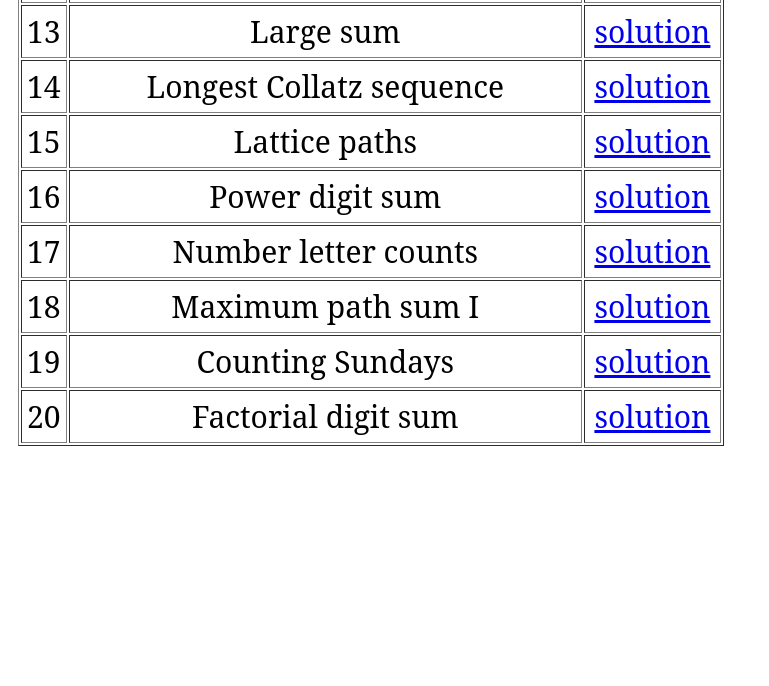
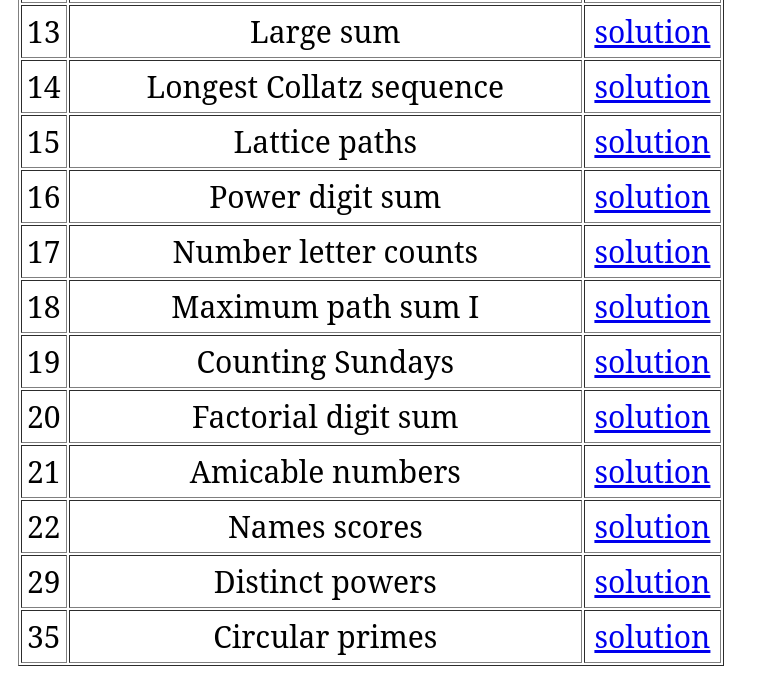
Before and after one commit to MrGusain/Project-Euler-Solutions, a plain HTML site: page index.html in a window 1280 px wide. Shown: the part 793-1479 px from the top of the page, without its empty margins (0-769 px from the left). Before the commit the page ends 1259 px from the top, so only its background shows below. Drawn offline with Linux system fonts and the light colour scheme.

Commit message:
links added

```diff
--- a/index.html
+++ b/index.html
@@ -306,6 +306,61 @@
 
 
 
+									<tr>
+				<td>
+					21
+				</td>
+				<td>
+					Amicable numbers
+				</td>
+				<td>
+					<a href="https://github.com/MrGusain/Project-Euler-Solutions/blob/main/problem021.py", target="_blank">solution</a>
+				</td>
+			</tr>
+
+
+
+												<tr>
+				<td>
+					22
+				</td>
+				<td>
+					Names scores
+				</td>
+				<td>
+					<a href="https://github.com/MrGusain/Project-Euler-Solutions/blob/main/problem022.py", target="_blank">solution</a>
+				</td>
+			</tr>
+
+
+
+															<tr>
+				<td>
+					29
+				</td>
+				<td>
+					Distinct powers
+				</td>
+				<td>
+					<a href="https://github.com/MrGusain/Project-Euler-Solutions/blob/main/problem029.py", target="_blank">solution</a>
+				</td>
+			</tr>
+
+
+																		<tr>
+				<td>
+					35
+				</td>
+				<td>
+					Circular primes
+				</td>
+				<td>
+					<a href="https://github.com/MrGusain/Project-Euler-Solutions/blob/main/problem035.py", target="_blank">solution</a>
+				</td>
+			</tr>
+
+
+
 
 
 
```
